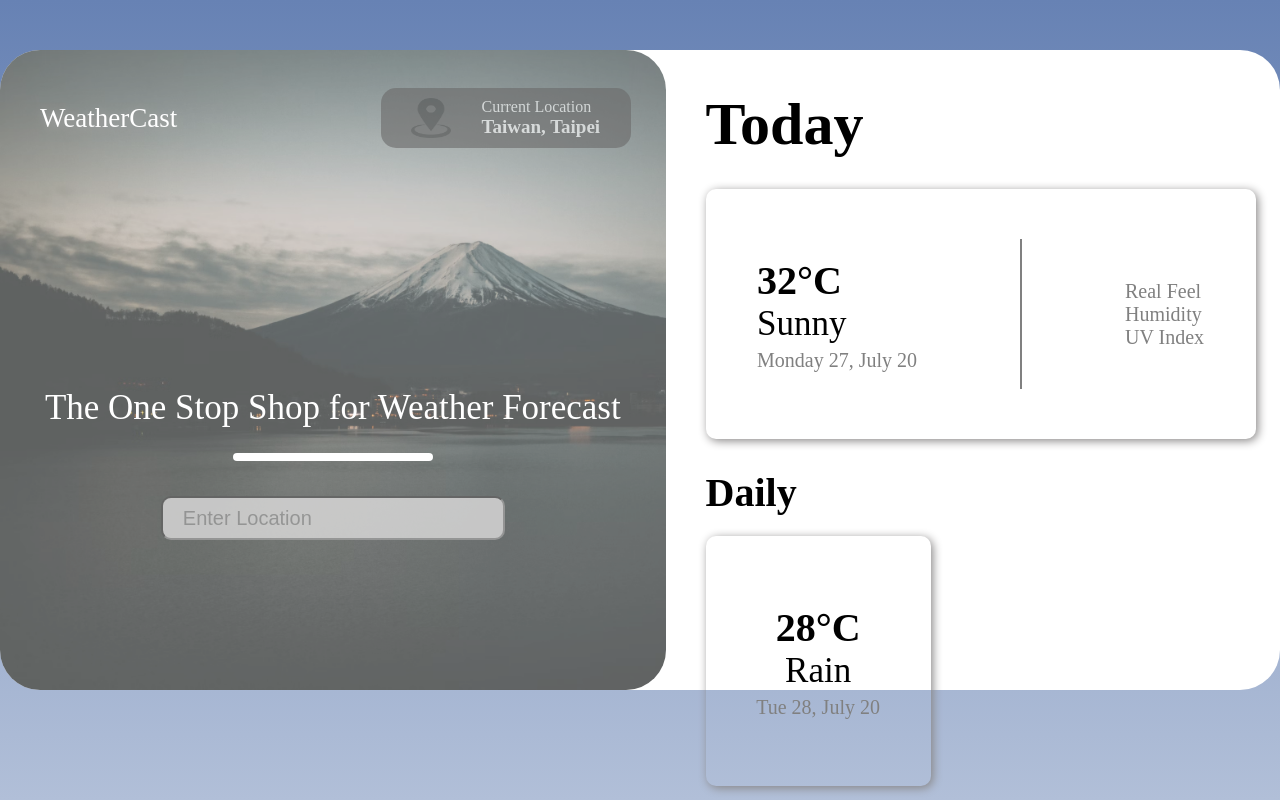
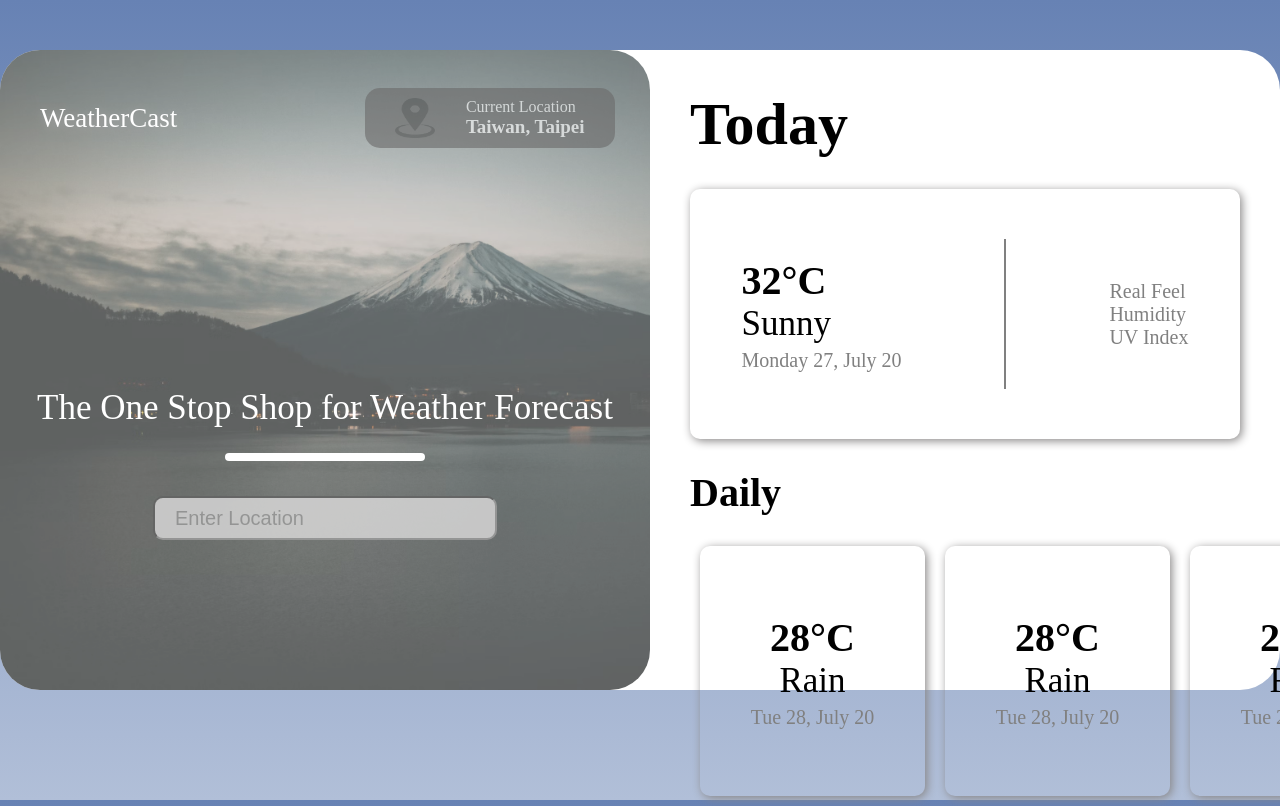
Before and after one commit to glin18/weathercast, a React (Create React App) app in the folder weathercast-frontend/: page / in a window 1280 px wide. Built offline with nearby package versions, Linux system fonts and the light colour scheme; no server answers.

Commit message:
Create six daily cards and horizontal scroll

```diff
--- a/weathercast-frontend/src/App.css
+++ b/weathercast-frontend/src/App.css
@@ -141,6 +141,11 @@ div.bar{
   align-items: center;
 }
 
+.today-card:hover{
+  box-shadow: 0 4px 1rem -4px #000;
+  transform: translateY(-3px);
+}
+
 .today-card-right{
   color: grey;
   font-size: 20px;
@@ -172,16 +177,31 @@ div.bar{
 }
 
 /* Daily Card */
+.daily-card-container{
+  margin-top: 20px;
+  display: flex;
+  overflow: auto;
+  width: 100%;
+  max-width: 590px;
+
+}
+
 .daily-card{
   height: 250px;
   width: 225px;
+  min-width: 225px;
   border-radius: 10px;
   box-shadow: 2px 2px 10px rgb(136, 134, 134);
-  margin-top: 20px;
   display: flex;
   flex-direction: column;
   justify-content: center;
   align-items: center;
+  margin: 10px 10px;
+}
+
+.daily-card:hover{
+  box-shadow: 0 4px 1rem -4px #000;
+  transform: translateY(-3px);
 }
 
 .daily-card-temperature{
--- a/weathercast-frontend/src/components/RightContainer.js
+++ b/weathercast-frontend/src/components/RightContainer.js
@@ -12,7 +12,15 @@ export const RightContainer = () => {
         <div className="daily">
             Daily
         </div>
-        <DailyCard/>
+        <div className="daily-card-container">
+            <DailyCard/>
+            <DailyCard/>
+            <DailyCard/>
+            <DailyCard/>
+            <DailyCard/>
+            <DailyCard/>
+        </div>
+
     </div>
   )
 }
```
